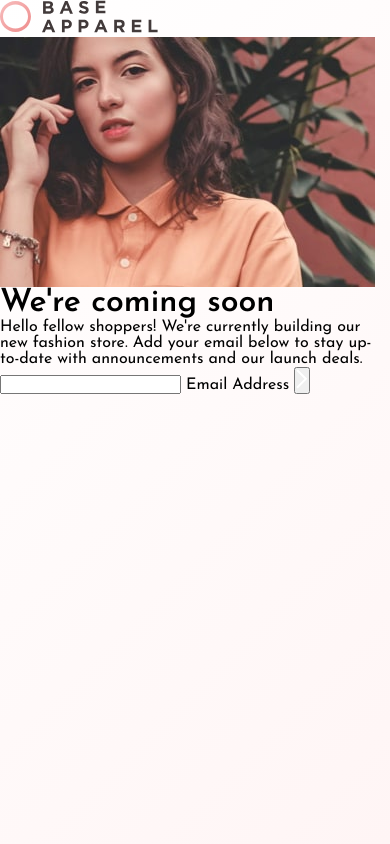
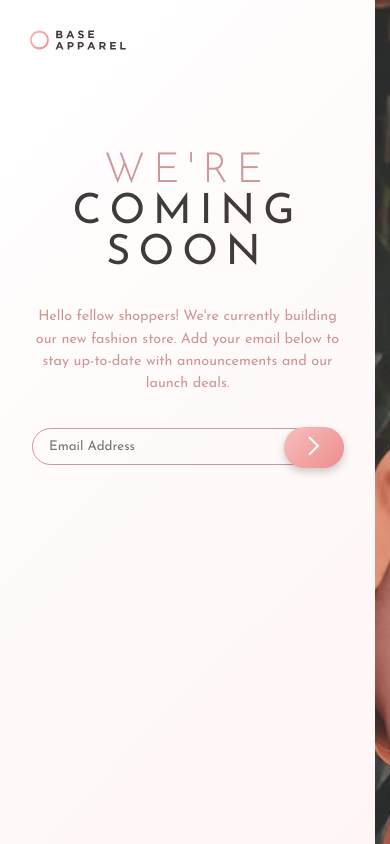
Before and after one commit to ckrdi/base-apparel-coming-soon, a plain HTML site: page index.html in a window 390 px wide. Drawn offline with Linux system fonts and the light colour scheme.

Commit message:
mobile view and desktop view done

```diff
--- a/index.html
+++ b/index.html
@@ -42,9 +42,14 @@
                     fashion store. Add your email below to stay up-to-date with
                     announcements and our launch deals.
                 </p>
-                <form id="form" class="form-field">
-                    <div>
-                        <input type="text" name="email" id="email" />
+                <form id="form">
+                    <div class="form-field">
+                        <input
+                            type="text"
+                            name="email"
+                            id="email"
+                            placeholder="Email Address"
+                        />
                         <label for="email">Email Address</label>
                         <img
                             id="err-icon"
@@ -55,8 +60,7 @@
                             <img src="./images/icon-arrow.svg" alt="arrow" />
                         </button>
                     </div>
-                    <div id="err"></div>
-                    <div id="yes"></div>
+                    <div id="notification"></div>
                 </form>
             </div>
             <img
--- a/script/script.js
+++ b/script/script.js
@@ -1,7 +1,6 @@
 const form = document.getElementById("form");
 const email = document.getElementById("email");
-const err = document.getElementById("err");
-const yes = document.getElementById("yes");
+const notification = document.getElementById("notification");
 
 /*
  * validate an e-mail address by leveraging the HTML5
@@ -10,24 +9,23 @@ const yes = document.getElementById("yes");
 
 form.addEventListener("submit", function (e) {
     e.preventDefault();
-    err.textContent = "";
-    document.getElementById("err-icon").style.display = "none";
 
     var input = document.createElement("input");
     input.type = "email";
     input.value = email.value;
 
     if (input.checkValidity() && input.value !== "") {
-        yes.textContent = "Thank you for your patronage!";
+        notification.textContent = "Thank you for your patronage!";
         email.value = "";
     } else {
         document.getElementById("err-icon").style.display = "block";
-        err.textContent = "Please provide a valid email.";
+        notification.textContent = "Please provide a valid email.";
     }
 
     return false;
 });
 
 email.addEventListener("focus", function () {
-    yes.textContent = "";
+    notification.textContent = "";
+    document.getElementById("err-icon").style.display = "none";
 });
--- a/scss/_config.scss
+++ b/scss/_config.scss
@@ -2,7 +2,9 @@
 @import url("https://fonts.googleapis.com/css2?family=Josefin+Sans:wght@300;400;600&display=swap");
 
 // reset
-* {
+*,
+*:before,
+*:after {
     box-sizing: border-box;
     padding: 0;
     margin: 0;
--- /dev/null
+++ b/scss/_form.scss
@@ -0,0 +1,49 @@
+#form {
+    padding: 0 2rem;
+
+    .form-field {
+        position: relative;
+
+        input {
+            padding: 0.7rem 1rem;
+            border-radius: 2rem;
+            width: 100%;
+            border: 1px solid $desaturated-red;
+            outline-style: none;
+            background-color: transparent;
+            color: $desaturated-red;
+            font-family: "Josefin Sans", sans-serif;
+        }
+        input:focus {
+            border: 1px solid $soft-red;
+        }
+        label {
+            position: absolute;
+            top: 14px;
+            left: 1rem;
+            color: $desaturated-red;
+            font-size: 0.9rem;
+            display: none;
+        }
+        #err-icon {
+            position: absolute;
+            top: 7px;
+            right: 70px;
+        }
+        .btn {
+            border: none;
+            position: absolute;
+            right: -1px;
+            top: -1px;
+            padding: 9px 1.5rem;
+            border-radius: 2rem;
+            background-image: $gradient-2;
+            box-shadow: 0 4px 8px 0 rgba(0, 0, 0, 0.2);
+        }
+    }
+    #notification {
+        padding: 0.5rem 1rem;
+        color: $desaturated-red;
+        font-size: 0.9rem;
+    }
+}
--- a/scss/style.scss
+++ b/scss/style.scss
@@ -1,16 +1,17 @@
 @import "config";
+@import "form";
 
 .hero-mobile {
     display: block;
 
-    @include mq(1024px) {
+    @include mq(376px) {
         display: none;
     }
 }
 .hero-desktop {
     display: none;
 
-    @include mq(1024px) {
+    @include mq(376px) {
         display: block;
     }
 }
@@ -19,7 +20,75 @@
     display: none;
 }
 
+@include mq(376px) {
+    .main-container {
+        display: flex;
+        overflow-x: hidden;
+    }
+}
+
 .main-content {
     background-image: $gradient-1;
     min-height: 100vh;
+
+    @include mq(376px) {
+        min-width: 375px;
+    }
+
+    @include mq(1280px) {
+        padding: 2.4rem 15rem 0 6rem;
+    }
+
+    .main-logo {
+        padding: 30px;
+        height: 80px;
+
+        @include mq(1280px) {
+            padding: 22px;
+        }
+    }
+
+    h1 {
+        padding-top: 4.2rem;
+        display: flex;
+        flex-direction: column;
+        align-items: center;
+        justify-content: center;
+        text-transform: uppercase;
+        letter-spacing: 8px;
+        font-size: 2.6rem;
+
+        @include mq(1280px) {
+            padding-top: 7rem;
+            padding-left: 30px;
+            align-items: flex-start;
+            letter-spacing: 18px;
+            font-size: 4rem;
+        }
+
+        .span-1 {
+            font-weight: 300;
+            color: $desaturated-red;
+        }
+
+        .span-2,
+        .span-3 {
+            font-weight: 400;
+            color: $dark-gray-red;
+        }
+    }
+
+    p {
+        font-size: 0.9rem;
+        padding: 2rem;
+        text-align: center;
+        color: $desaturated-red;
+        line-height: 1.4rem;
+
+        @include mq(1280px) {
+            font-size: 1rem;
+            text-align: left;
+            line-height: 1.8rem;
+        }
+    }
 }
```
Also changed, not shown: css/style.css.
